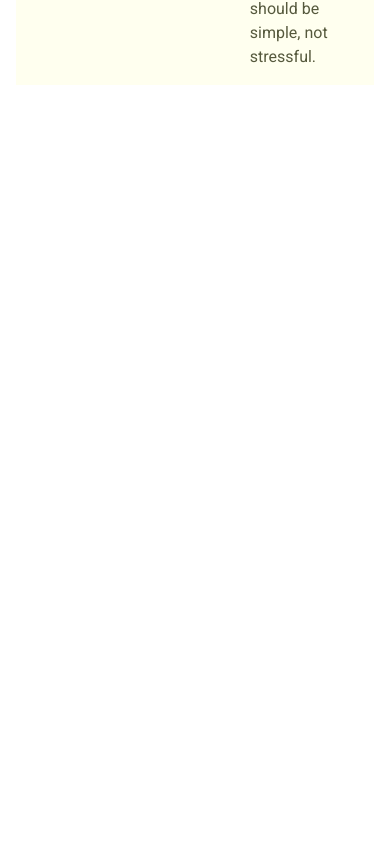
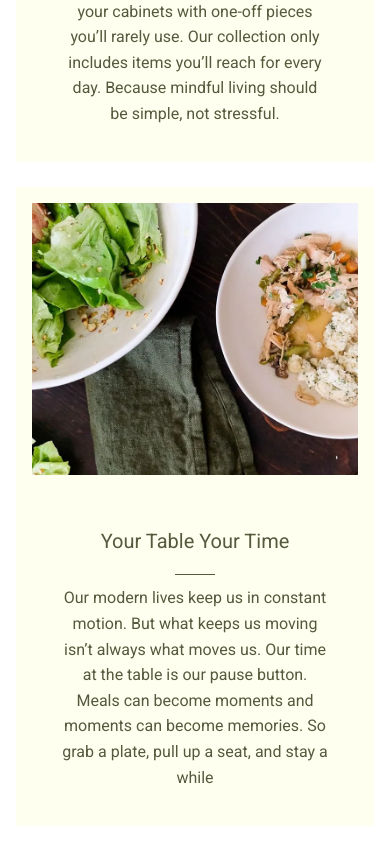
Before and after one commit to PetrVasyutik/kinn-home, a Vue app: page / in a window 390 px wide. Shown: the part 2115-2966 px from the top of the page. Before the commit the page ends 2225 px from the top, so only its background shows below. Built offline with nearby package versions, Linux system fonts and the light colour scheme.

Commit message:
добавляет модификатор и адаптив для промо

```diff
--- a/src/App.vue
+++ b/src/App.vue
@@ -17,8 +17,12 @@
         <section class="main__middle-banner">
           <middle-banner />
         </section>
-        <section class="main__promo">
-          <main-promo />
+        <section
+          class="main__promo"
+          v-for="promo in promos"
+          :key="promo.id"
+        >
+          <main-promo :promo="promo" />
         </section>
       </main>
       <footer class="footer"></footer>
@@ -33,6 +37,29 @@ import MainSlogan from '@/components/MainSlogan.vue';
 import MainBoard from '@/components/MainBoard.vue';
 import MiddleBanner from '@/components/MiddleBanner.vue'
 import MainPromo from '@/components/MainPromo.vue'
+
+const promos = [
+  {
+    id: 1,
+    title: 'Our Design Story',
+    text: 'We believe in thoughtful, intentional living. So we promise not to clutter your cabinets with one-off pieces you’ll rarely use. Our collection only includes items you’ll reach for every day. Because mindful living should be simple, not stressful.',
+    image: '/images/img/story.png',
+    image2x: '/images/img/story@2x.png',
+    imageWebp: '/images/img/story.webp',
+    imageWebp2x: '/images/img/story@2x.webp',
+    align: 'left',
+  },
+  {
+    id: 2,
+    title: 'Your Table Your Time',
+    text: 'Our modern lives keep us in constant motion. But what keeps us moving isn’t always what moves us. Our time at the table is our pause button. Meals can become moments and moments can become memories. So grab a plate, pull up a seat, and stay a while',
+    image: '/images/img/table.png',
+    image2x: '/images/img/table@2x.png',
+    imageWebp: '/images/img/table.webp',
+    imageWebp2x: '/images/img/table@2x.webp',
+    align: 'right',
+  },
+];
 </script>
 <style scoped lang="scss">
 .main {
--- a/src/components/MainPromo.vue
+++ b/src/components/MainPromo.vue
@@ -1,27 +1,32 @@
 <template>
-  <div class="main-promo">
+  <div class="main-promo" :class="`main-promo--${promo.align}`">
     <div class="main-promo__container">
       <div class="main-promo__image-container">
         <div class="main-promo__image">
         <div class="main-promo__img">
           <picture>
-            <source srcset="/images/img/story.webp 1x, /images/img/story@2x.webp 2x" type="image/webp">
-            <img src="/images/img/story.png" srcset="/images/img/story.png 1x, /images/img/story@2x.png 2x" width="743" height="618" alt="Our Design Story">
+            <source :srcset="promo.imageWebp + ' 1x, ' + promo.imageWebp2x + ' 2x'" type="image/webp">
+            <img :src="promo.image" :srcset="promo.image2x" width="743" height="618" alt="Our Design Story">
           </picture>
         </div>
       </div>
       </div>
 
       <div class="main-promo__description">
-        <h2 class="main-promo__title">Our Design Story</h2>
-        <p class="main-promo__text">
-          We believe in thoughtful, intentional living. So we promise not to clutter your cabinets with one-off pieces you’ll rarely use. Our collection only includes items you’ll reach for every day. Because mindful living should be simple, not stressful.
-        </p>
+        <h2 class="main-promo__title">{{ promo.title }}</h2>
+        <div class="main-promo__text">{{ promo.text }}</div>
       </div>
     </div>
   </div>
 </template>
-<script setup></script>
+<script setup>
+const { promo } = defineProps({
+  promo: {
+    type: Object,
+    required: true,
+  },
+});
+</script>
 <style scoped lang="scss">
 .main-promo {
   width: 100%;
@@ -29,6 +34,16 @@
   background-color: var(--color-bg-secondary);
   position: relative;
   box-sizing: border-box;
+
+  &--right {
+    .main-promo__image-container {
+      order: 2;
+    }
+
+    .main-promo__description {
+      order: 1;
+    }
+  }
 
   &__container {
     display: flex;
@@ -60,7 +75,95 @@
     & img {
       width: 100%;
       height: 100%;
-      object-fit: contain;
+      object-fit: cover;
+    }
+  }
+
+    &__description {
+      padding: 63px 87px;
+  }
+
+  &__title {
+    font-size: 29px;
+    line-height: 38.9px;
+    margin-bottom: calc(var(--layout-6) * 2);
+    width: 100%;
+    text-align: center;
+    position: relative;
+
+    &::after {
+      content: '';
+      display: block;
+      width: 40px;
+      height: 1px;
+      background-color: var(--color-text-primary);
+      left: 50%;
+      bottom: calc(-1 * var(--layout-6));
+      transform: translateX(-50%);
+      position: absolute;
+    }
+  }
+
+  &__text {
+    font-size: 20px;
+    line-height: 32.4px;
+    width: 100%;
+    text-align: center;
+  }
+
+  @media (max-width: 1200px) {
+    &__description {
+      padding: 40px 60px;
+    }
+  }
+
+  @media (max-width: 1024px) {
+
+    &__description {
+      padding: 20px 30px;
+    }
+
+    &__title {
+      font-size: 24px;
+      line-height: 32.4px;
+      margin-bottom: var(--layout-6);
+
+      &::after {
+        bottom: calc(-1 * var(--layout-4));
+      }
+    }
+
+    &__text {
+      font-size: 18px;
+      line-height: 28.8px;
+    }
+  }
+
+  @media (max-width: 768px) {
+
+    &--right {
+      .main-promo__image-container {
+      order: 1;
+      }
+    }
+
+    &__container {
+      flex-direction: column;
+    }
+
+    &__image-container {
+      max-width: 100%;
+      flex-basis: 100%;
+    }
+
+    &__title {
+      font-size: 20px;
+      line-height: 28.8px;
+    }
+
+    &__text {
+      font-size: 16px;
+      line-height: 25.6px;
     }
   }
 }
```
